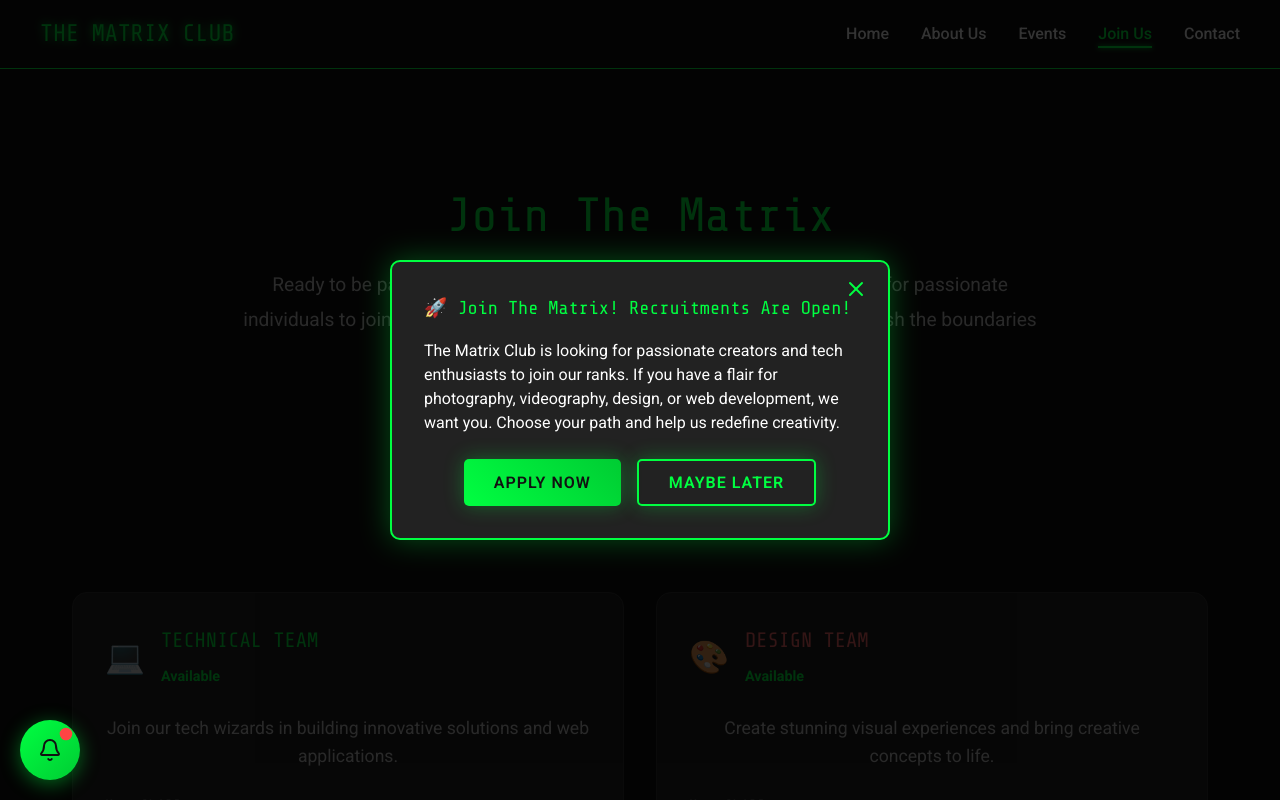
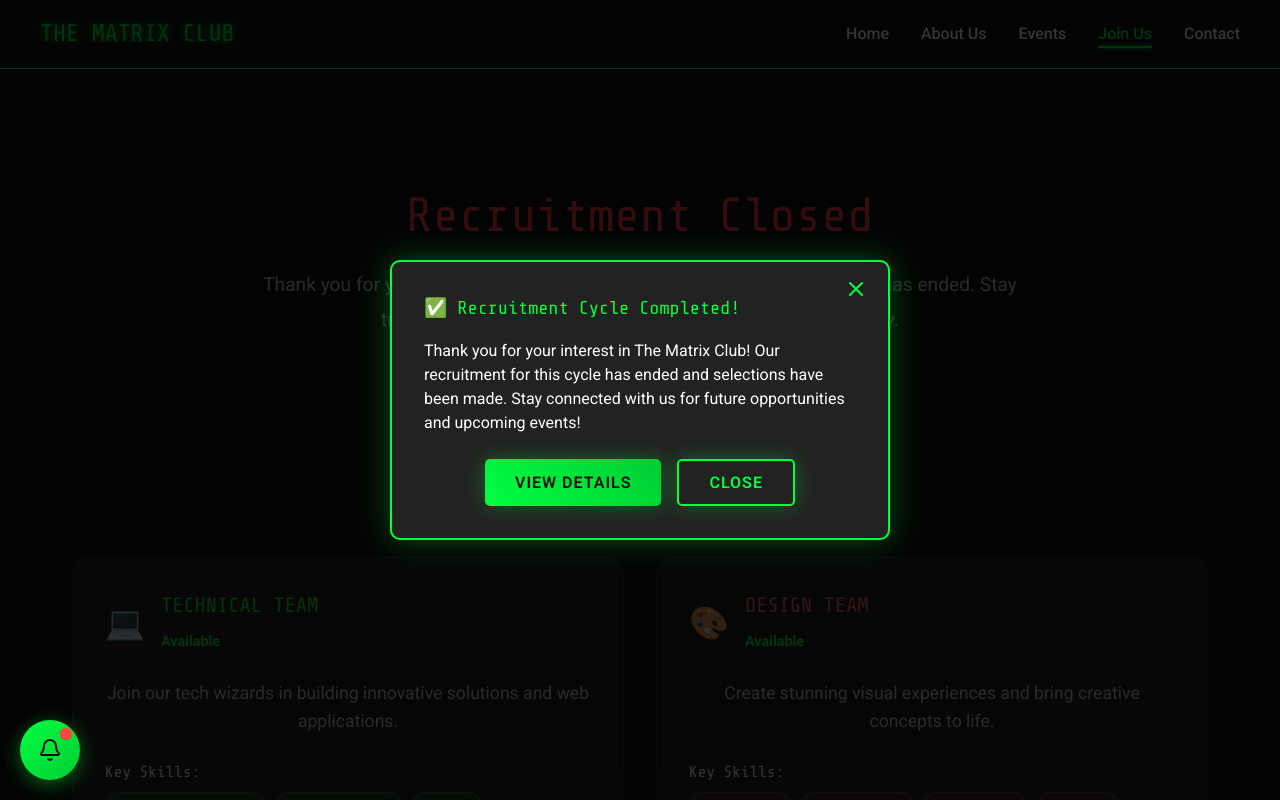
Before and after one commit to deepak-158/The_Matrix_club_website, a React (Vite) app: page /recruitment in a window 1280 px wide. Shown: the top 800 px of the page. Built offline with nearby package versions, Linux system fonts and the light colour scheme.

Commit message:
Update recruitment status to closed - Updated recruitment page, announcement modal, and announcement bubble

```diff
--- a/src/components/AnnouncementBubble.tsx
+++ b/src/components/AnnouncementBubble.tsx
@@ -13,10 +13,10 @@ interface AnnouncementBubbleProps {
 
 const AnnouncementBubble: React.FC<AnnouncementBubbleProps> = ({
   announcement = {
-    title: "🚀 Join The Matrix! Recruitments Are Open!",
-    message: "The Matrix Club is looking for passionate creators and tech enthusiasts to join our ranks. If you have a flair for photography, videography, design, or web development, we want you. Choose your path and help us redefine creativity.",
+    title: "✅ Recruitment Cycle Completed!",
+    message: "Thank you for your interest in The Matrix Club! Our recruitment for this cycle has ended. Stay connected with us for future opportunities and upcoming events!",
     link: "/recruitment",
-    linkText: "Apply Now"
+    linkText: "View Details"
   }
 }) => {
   const [isVisible, setIsVisible] = useState(false)
--- a/src/components/AnnouncementModal.tsx
+++ b/src/components/AnnouncementModal.tsx
@@ -34,9 +34,9 @@ const AnnouncementModal: React.FC<AnnouncementModalProps> = ({ onClose }) => {
           <X size={24} />
         </button>
 
-        <h3>🚀 Join The Matrix! Recruitments Are Open!</h3>
+        <h3>✅ Recruitment Cycle Completed!</h3>
         <p>
-          The Matrix Club is looking for passionate creators and tech enthusiasts to join our ranks. If you have a flair for photography, videography, design, or web development, we want you. Choose your path and help us redefine creativity.
+          Thank you for your interest in The Matrix Club! Our recruitment for this cycle has ended and selections have been made. Stay connected with us for future opportunities and upcoming events!
         </p>
 
         <div style={{ display: 'flex', gap: '1rem', justifyContent: 'center' }}>
@@ -44,10 +44,10 @@ const AnnouncementModal: React.FC<AnnouncementModalProps> = ({ onClose }) => {
             className="btn"
             onClick={handleApplyClick}
           >
-            Apply Now
+            View Details
           </button>
           <button className="btn btn-secondary" onClick={onClose}>
-            Maybe Later
+            Close
           </button>
         </div>
       </motion.div>
--- a/src/pages/Recruitment.tsx
+++ b/src/pages/Recruitment.tsx
@@ -124,25 +124,25 @@ const Recruitment: React.FC = () => {
       phase: "Registrations Open",
       date: "Nov 13 - Nov 22, 2025",
       description: "Recruitment announcement and team-wise form fillup",
-      status: "active"
+      status: "completed"
     },
     {
       phase: "Shortlisting Round",
       date: "By Nov 23, 2025",
       description: "Review of applications",
-      status: "upcoming"
+      status: "completed"
     },
     {
       phase: "Interview Round",
       date: "Nov 24 - Nov 27, 2025",
       description: "One-on-one interviews",
-      status: "upcoming"
+      status: "completed"
     },
     {
       phase: "Final Selection",
       date: "Nov 28, 2025",
       description: "Results announcement",
-      status: "upcoming"
+      status: "completed"
     }
   ]
 
@@ -156,13 +156,12 @@ const Recruitment: React.FC = () => {
         transition={{ duration: 0.8 }}
         style={{ textAlign: 'center', paddingBottom: '2rem' }}
       >
-        <h1 style={{ fontSize: '3rem', marginBottom: '1rem', color: '#00FF41' }}>
-          Join The Matrix
+        <h1 style={{ fontSize: '3rem', marginBottom: '1rem', color: '#FF4141' }}>
+          Recruitment Closed
         </h1>
         <p style={{ fontSize: '1.2rem', maxWidth: '800px', margin: '0 auto', color: '#CCCCCC' }}>
-          Ready to be part of something extraordinary? The Matrix Club is looking for passionate
-          individuals to join our creative community. Choose your path and help us push the
-          boundaries of multimedia excellence.
+          Thank you for your interest in The Matrix Club! Recruitment for this cycle has ended.
+          Stay tuned for future opportunities to join our creative community.
         </p>
       </motion.section>
 
@@ -284,30 +283,27 @@ const Recruitment: React.FC = () => {
                 </div>
               </div>
 
-              {/* Apply Button */}
-              <motion.button
+              {/* Closed Notice */}
+              <div
                 style={{
                   width: '100%',
-                  background: `linear-gradient(135deg, ${team.color}, ${team.color}CC)`,
-                  color: '#111',
-                  border: 'none',
+                  background: '#333',
+                  color: '#999',
+                  border: '1px solid #444',
                   borderRadius: '8px',
                   padding: '1rem',
                   fontSize: '1rem',
                   fontWeight: 'bold',
-                  cursor: 'pointer',
                   display: 'flex',
                   alignItems: 'center',
                   justifyContent: 'center',
-                  gap: '0.5rem'
+                  gap: '0.5rem',
+                  cursor: 'not-allowed'
                 }}
-                whileHover={{ scale: 1.02 }}
-                whileTap={{ scale: 0.98 }}
-                onClick={() => openExternalLink(team.applicationLink)}
               >
-                <ExternalLink size={20} />
-                Apply for {team.name}
-              </motion.button>
+                <CheckCircle size={20} />
+                Recruitment Closed
+              </div>
             </motion.div>
           ))}
         </div>
```
